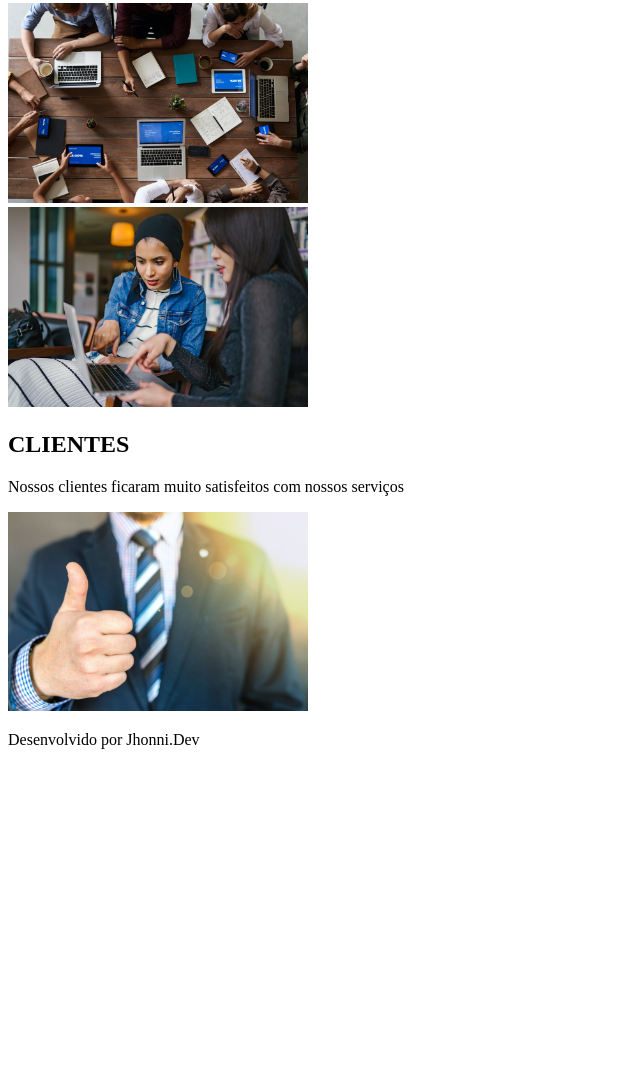
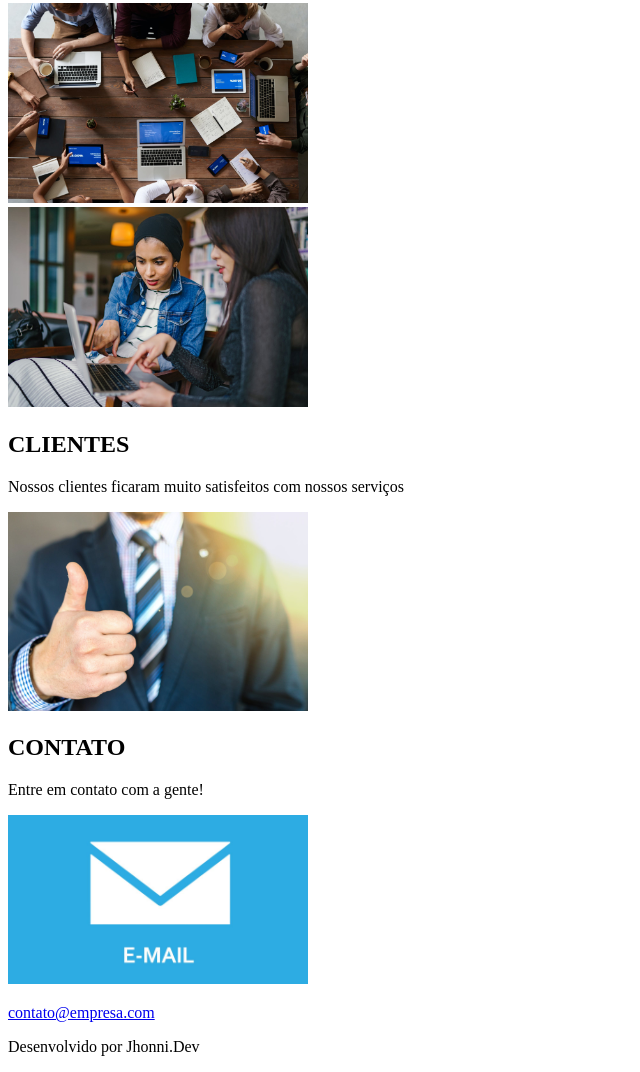
Before and after one commit to jhonni-dev/Aula_html5_css3, a plain HTML site: page index.html in a window 1280 px wide. Shown: the part 318-1390 px from the top of the page, without its empty margins (0-640 px from the left). Before the commit the page ends 1083 px from the top, so only its background shows below. Drawn offline with Linux system fonts and the light colour scheme.

Commit message:
adicionado link de email

```diff
--- a/index.html
+++ b/index.html
@@ -12,7 +12,7 @@
             <ul>
                 <li><a href="#serviços">SERVIÇOS</a></li>
                 <li><a href="#clientes">CLIENTES</a></li>
-                <li>CONTATO</li>
+                <li><a href="#contato">CONTATO</a></li>
                 <li>PARCEIRO</li>
             </ul>
         </nav>
@@ -41,6 +41,15 @@
             <img src="imagens/cliente.jpeg" width="300px">
         </section>
 
+        <section id="contato">
+            <h2>CONTATO</h2>
+            <p>Entre em contato com a gente!</p>
+            <div>
+                <img src="imagens/email.jpg" width="300px">
+                <p><a href="mailto:">contato@empresa.com</a></p>
+            </div>
+        </section>
+
         <footer>
             <p>Desenvolvido por Jhonni.Dev</p>
         </footer>
```
Also changed, not shown: imagens/email.jpg (added).
